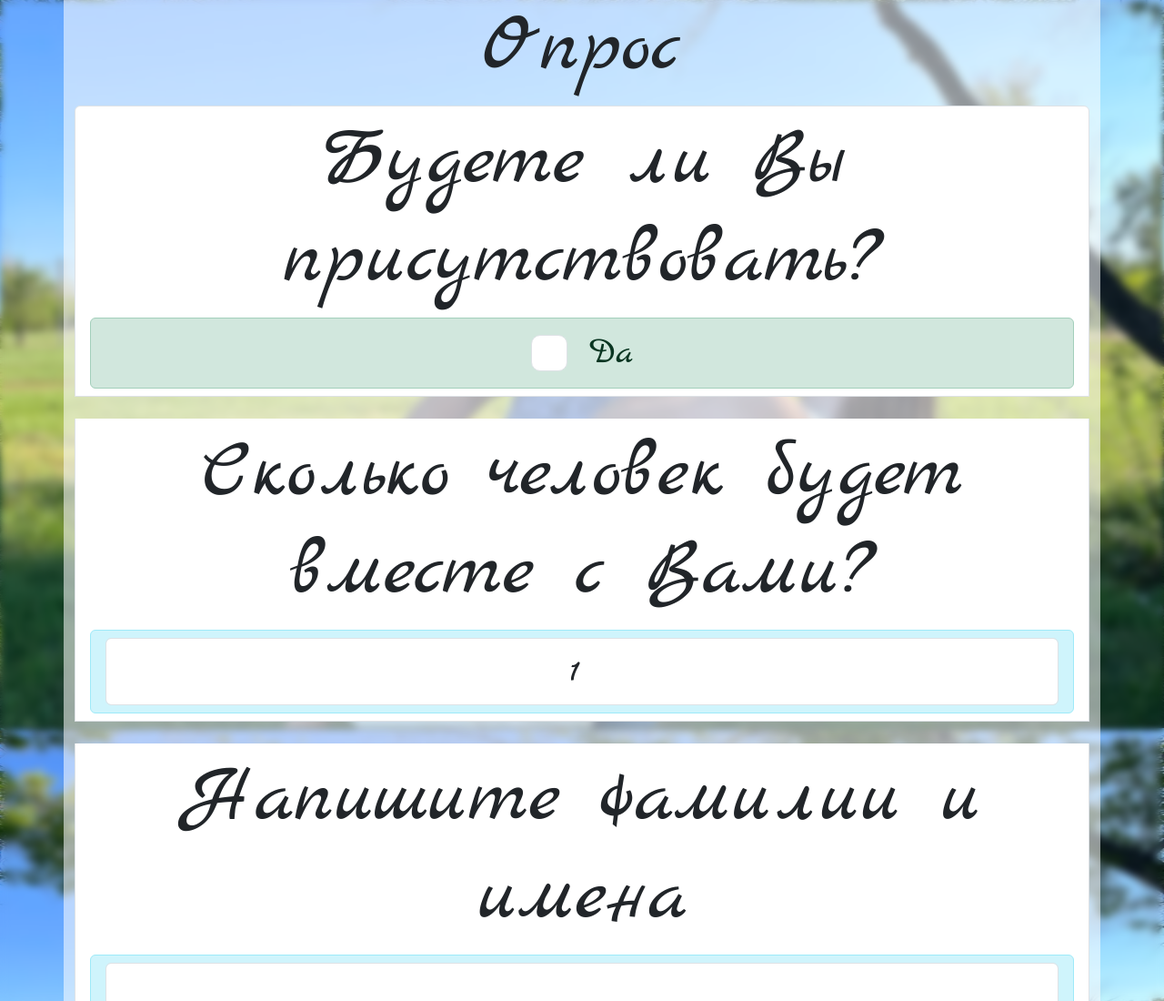
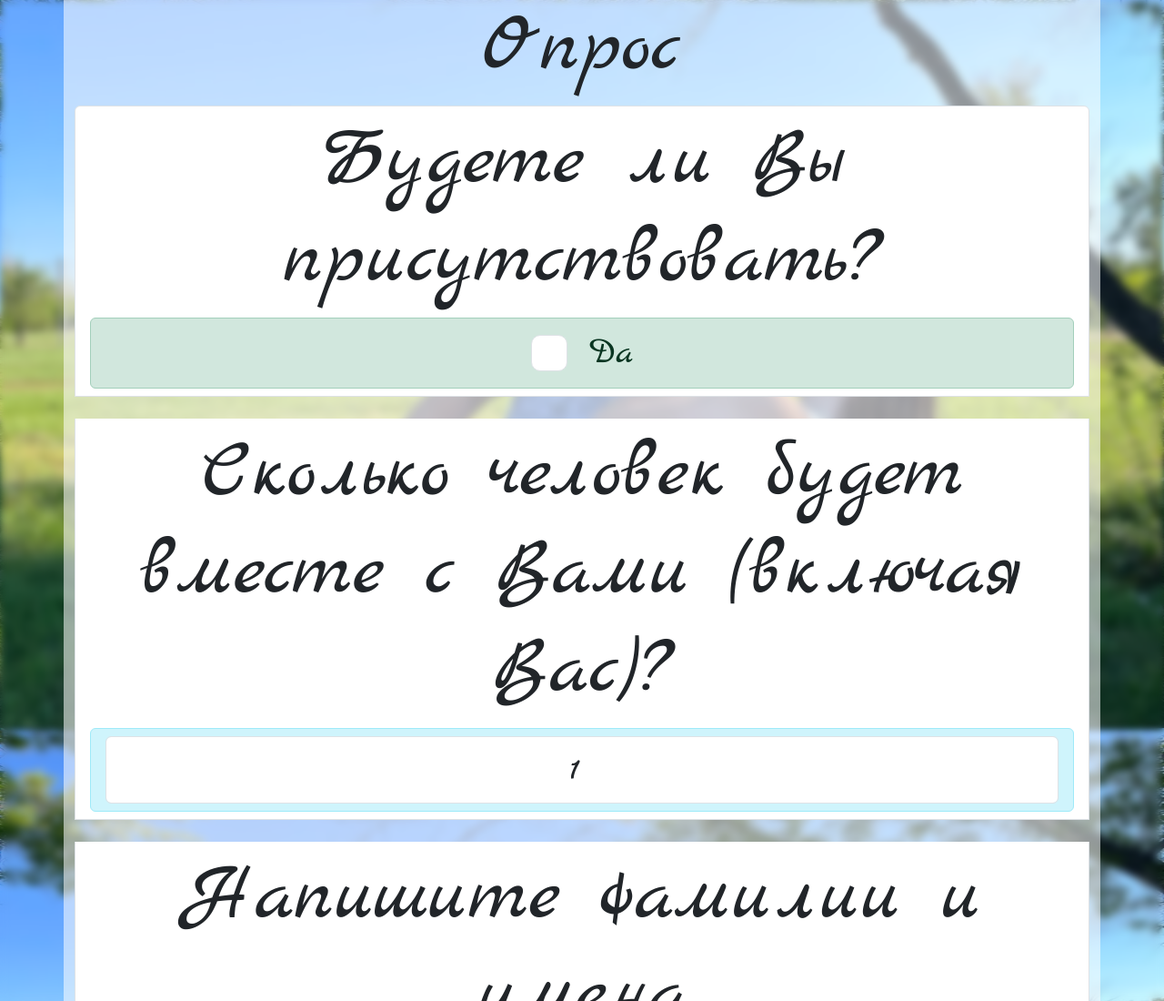
Before and after one commit to ArthurMukashev/ArthurMukashev.github.io, a plain HTML site: page opros.html in a window 1280 px wide. Shown: the top 1100 px of the page at 91% size. Drawn offline with Linux system fonts and the light colour scheme.

Commit message:
тепер точно финал

```diff
--- a/opros.html
+++ b/opros.html
@@ -32,7 +32,7 @@
             </ul>
           </li>
           <li class="list-group-item fs-1 mb-4">
-            <h1>Сколько человек будет вместе с Вами?</h2>
+            <h1>Сколько человек будет вместе с Вами (включая Вас)?</h2>
               <ul class="list-group">
                 <li class="list-group-item list-group-item-action list-group-item-info">
                   <input class="form-control fs-1 text-center" type="number" min="1" step="1" value="1" id="count" />
```
